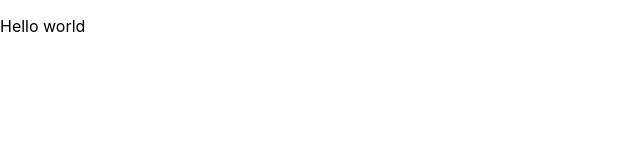
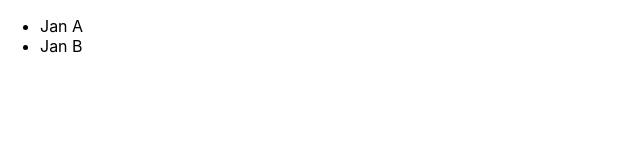
Before and after one commit to mateu52/redux-zadania-nr1, a React (Create React App) app: page / in a window 1280 px wide. Shown: the top 160 px of the page, without its empty margins (0-640 px from the left). Built offline with nearby package versions, Linux system fonts and the light colour scheme.

Commit message:
zmapowanie store z contenera

```diff
--- a/src/App.js
+++ b/src/App.js
@@ -19,16 +19,20 @@ import React from 'react';
 //import { userReducer } from './component/duck';
 //import reducer from './component/duck';
 //import { userActions } from './component/duck'
+//import store from './store';
+import UsersContainer from './component/duck/components/UsersContainer';
 function App() {
   //const store = createStore({rootReducer},{ composeWithDevTools });
-  // store.dispatch(users.COUNTER_LOAD)
+  //store.dispatch(userActions.add('Jannn1222'))
 
 
   // console.log(store.getState())
 
   return (
     <div>
-      <p>Hello world</p>
+
+        <UsersContainer />
+
 
       {/* <Provider store={store}>
       <Router>
--- /dev/null
+++ b/src/component/duck/components/UsersContainer.js
@@ -0,0 +1,18 @@
+import React from 'react';
+import { connect } from 'react-redux';
+
+
+const UsersContainer = ({users}) =>{
+    return <ul>
+        {users.users.map(user =>
+            <li>{user}</li>
+            )
+        }
+    </ul>
+}
+const mapStateToProps = state => ({
+    users: state.users
+})
+
+
+export default connect(mapStateToProps, {})(UsersContainer);
--- a/src/component/duck/reducers.js
+++ b/src/component/duck/reducers.js
@@ -32,7 +32,7 @@ const reducer = ( state = INITIAL_STATE, action ) => {
             return {
                 ...state, users: []
             }
-        case 'ADD':
+        case types.COUNTER_ADD:
             return {
                 ...state, users: [...state.users, action.user]
             }
--- a/src/store.js
+++ b/src/store.js
@@ -1,8 +1,10 @@
 import { createStore } from 'redux';
 import rootReducer from './reducers';
-//import { composeWithDevTools } from 'redux-devtools-extension';
+import { composeWithDevTools } from 'redux-devtools-extension';
 //import { configureStore } from '@reduxjs/toolkit';
+//import { userActions } from './component/duck';
 
-const store = createStore(rootReducer);
+const store = createStore(rootReducer , composeWithDevTools());
+
 
 export default store;
```
